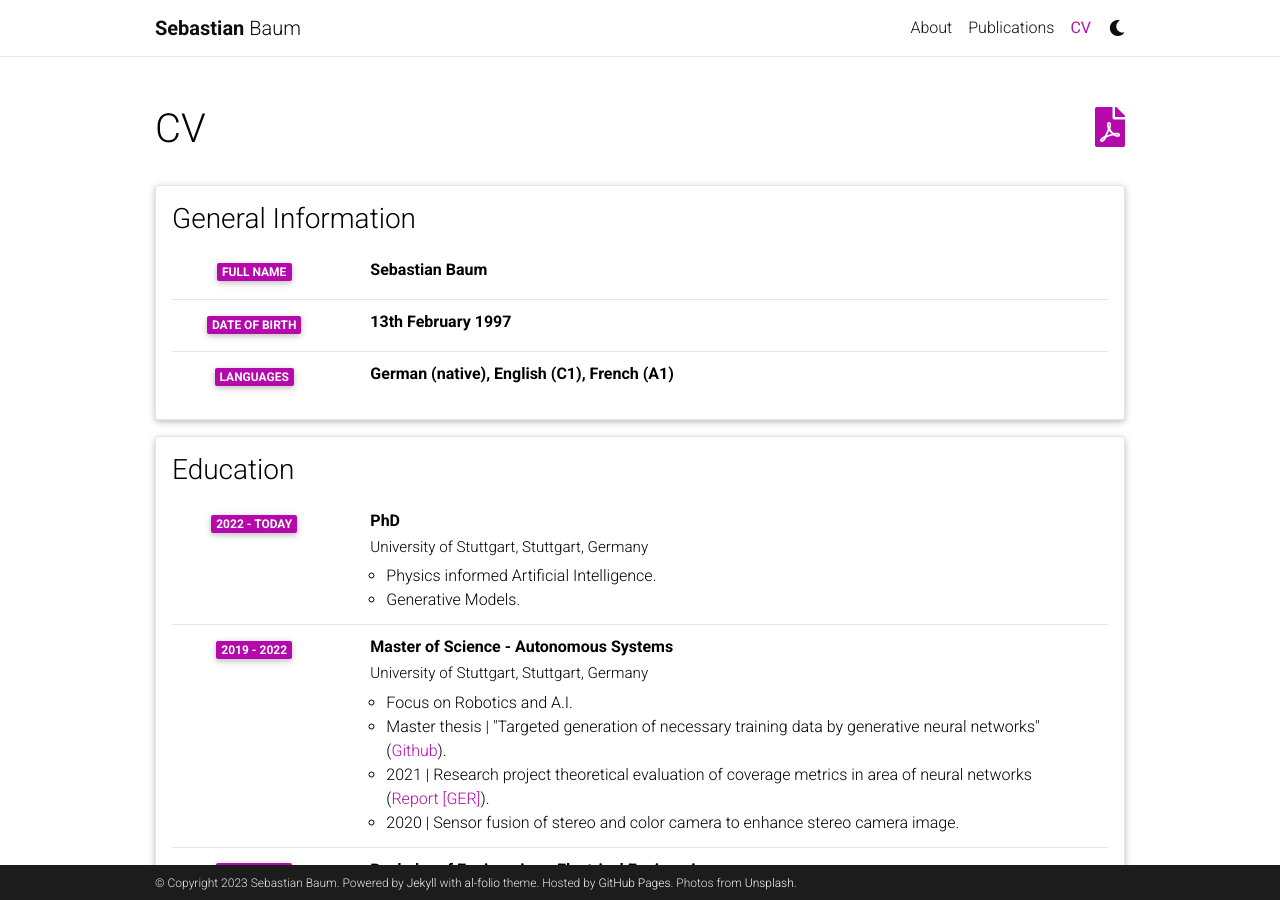
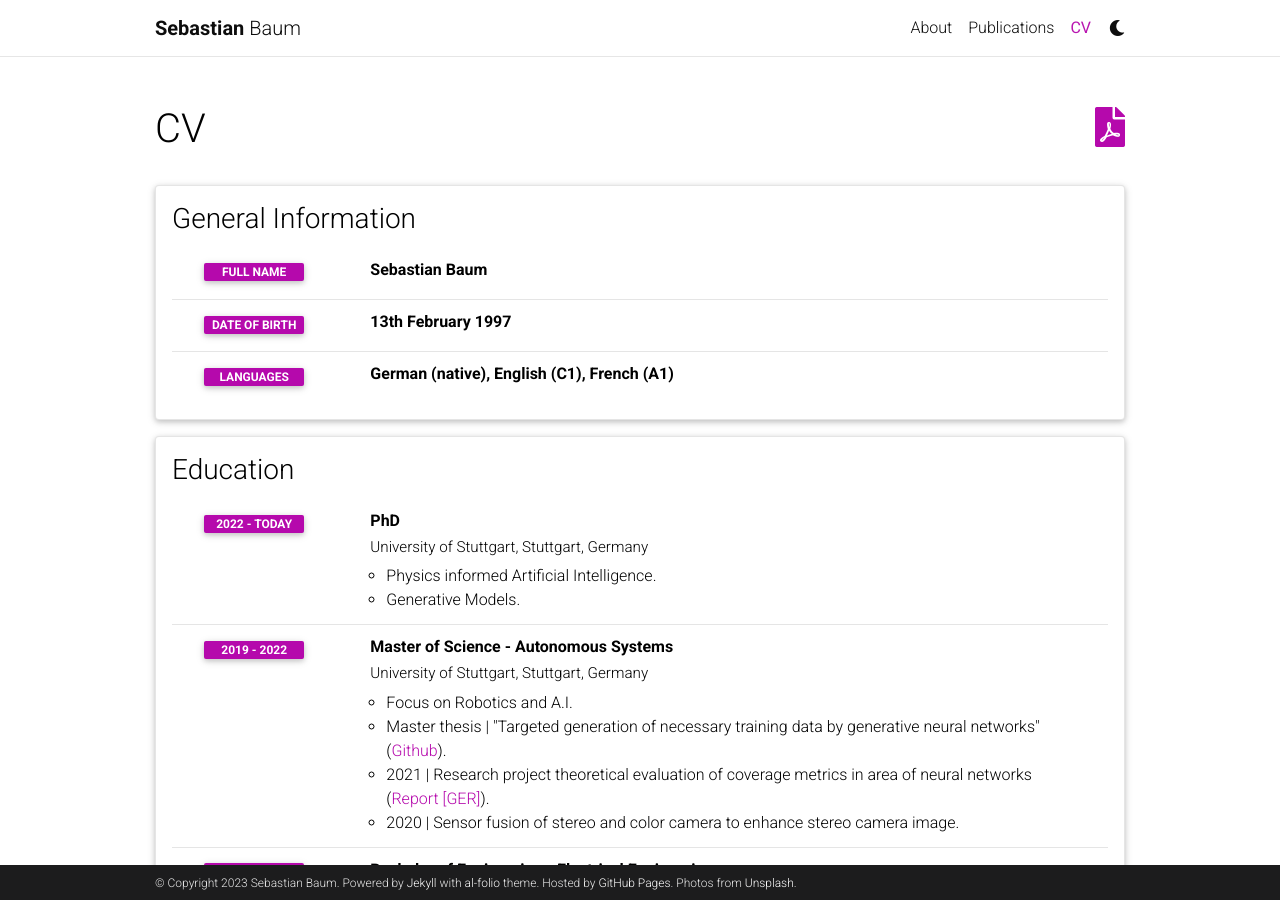
Before and after one commit to BaumSebastian/BaumSebastian.github.io, a Jekyll site: the page built from _pages/cv.md, in a window 1280 px wide and 900 px high. Built offline with Jekyll 4.4.1, drawn with Linux system fonts in a browser that asks for light colours; comment, search, counter and statistics services are not loaded; a style sheet for code colours, icons or effects is not loaded.

Commit message:
Changed minwidth

```diff
--- a/_includes/cv/time_table.html
+++ b/_includes/cv/time_table.html
@@ -3,8 +3,8 @@
       <li class="list-group-item">
         <div class="row">
           {% if content.year %}
-            <div class="col-xs-2 cl-sm-2 col-md-2 text-center" style="width: 75px;">
-              <span class="badge font-weight-bold danger-color-dark text-uppercase align-middle" style="min-width: 75px;">
+            <div class="col-xs-2 cl-sm-2 col-md-2 text-center" style="width: 100px;">
+              <span class="badge font-weight-bold danger-color-dark text-uppercase align-middle" style="min-width: 100px;">
                 {{ content.year }}
               </span>
             </div>
```
